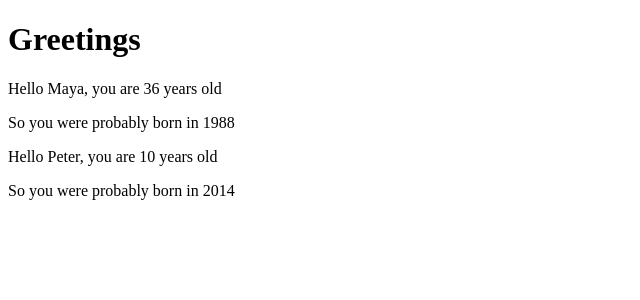
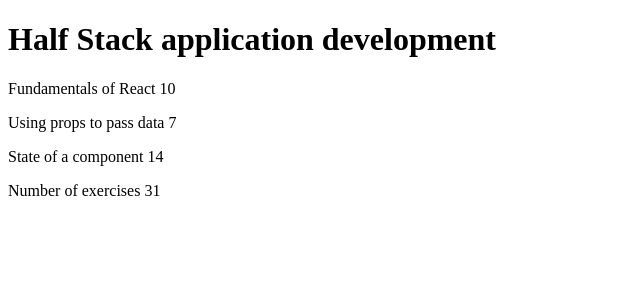
Before and after one commit to patrick-selin/full-stack-open, a React (Vite) app in the folder part1/courseinfo/: page / in a window 1280 px wide. Shown: the top 300 px of the page, without its empty margins (0-640 px from the left). Built offline with nearby package versions, Linux system fonts and the light colour scheme.

Commit message:
1.5 course info step 5v2

```diff
--- a/part1/courseinfo/src/App.jsx
+++ b/part1/courseinfo/src/App.jsx
@@ -1,27 +1,62 @@
-const Hello = (props) => {
-  const { name, age } = props;
+const Header = (props) => {
+  return <h1>{props.course}</h1>;
+};
 
-  const bornYear = () => new Date().getFullYear() - age
+const Part = (props) => {
+  return (
+    <p>
+      {props.part.name} {props.part.exercises}
+    </p>
+  );
+};
 
+const Content = (props) => {
+  return (
+    <div>
+      <Part part={props.parts[0]} />
+      <Part part={props.parts[1]} />
+      <Part part={props.parts[2]} />
+    </div>
+  );
+};
+
+const Total = (props) => {
   return (
     <div>
       <p>
-        Hello {name}, you are {age} years old
+        Number of exercises{" "}
+        {props.parts[0].exercises +
+          props.parts[1].exercises +
+          props.parts[2].exercises}
       </p>
-      <p>So you were probably born in {bornYear()}</p>
     </div>
   );
 };
 
 const App = () => {
-  const name = "Peter";
-  const age = 10;
+  const course = {
+    name: 'Half Stack application development',
+    parts: [
+      {
+        name: 'Fundamentals of React',
+        exercises: 10
+      },
+      {
+        name: 'Using props to pass data',
+        exercises: 7
+      },
+      {
+        name: 'State of a component',
+        exercises: 14
+      }
+    ]
+  }
 
   return (
     <div>
-      <h1>Greetings</h1>
-      <Hello name="Maya" age={26 + 10} />
-      <Hello name={name} age={age} />
+      <Header course={course.name} />
+      <Content parts={course.parts} />
+      <Total parts={course.parts} />
     </div>
   );
 };
```
